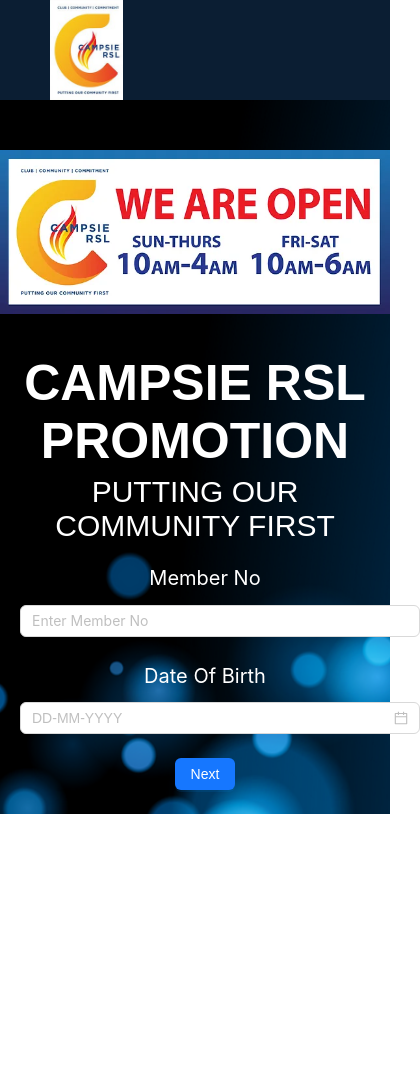
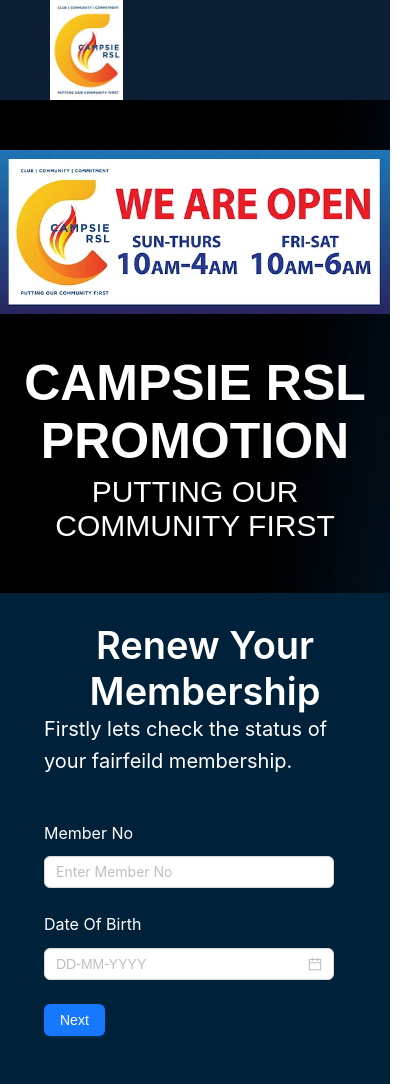
Before and after one commit to 1234malik009/compsierslromotion, a React (Create React App) app: page / in a window 390 px wide. Shown: the whole page, 420 px wide, since content can reach past the window. Before the commit the page ends 844 px from the top, so only its background shows below. Built offline with nearby package versions, Linux system fonts and the light colour scheme.

Commit message:
complted

```diff
--- a/src/App.css
+++ b/src/App.css
@@ -35,12 +35,24 @@ p{
   }
 
 }
-@media screen and (max-width: "768px") {
+@media screen and (max-width: 588px) {
   .warning-massege{
-    font-size: 15px !important;
+  font-size: 12px !important;
   }
-
+  .text-center{
+    width: 113% !important;
+    margin-left: -17px !important;
+  }
+  .member-search-title{
+  text-align: center !important;
+  }
+  .member-Search{
+    width: 100% !important;
+  }
 }
+/* .warning-massege{
+  font-size: 16px !important;
+} */
 
 /* Hide "Powered by" text */
 #google-translate-widget span a {
@@ -78,6 +90,10 @@ p{
 }
 .text-green {
   color: green !important;
+  text-align: start;
+}
+.text-white{
+  text-align: start;
 }
 /* .text-center {
   text-align: center !important;
@@ -85,3 +101,9 @@ p{
 .ant-row{
   margin-top: 10px !important;
 }
+.member-search-div{
+  width: 100%;
+  display: flex;
+  justify-content: center;
+  margin-top: 50px;
+}
--- a/src/components/MemberDetail.js
+++ b/src/components/MemberDetail.js
@@ -9,8 +9,7 @@ const MemberDetail = ({memberData}) => {
 <Card bordered= {false} style={{width:'70%'}}>
 
       <Typography.Title style={{textAlign:'start', marginTop:'0px'}}>Profile</Typography.Title>
-
-      <Typography.Text style={{textAlign:'start', display:'block', fontSize:'20px', marginTop:'-25px'}}>When you renew you will continue to recieve access to Fairfield RSL benefits</Typography.Text>
+     <Typography.Text style={{textAlign:'start', display:'block', fontSize:'20px', marginTop:'-25px'}}>When you renew you will continue to recieve access to Fairfield RSL benefits</Typography.Text>
       <Card
         style={{ color:'white', background: "#e10000e8", height:'30px', display:'flex',
         justifyContent:'center', width:'100%', alignItems:'center',  marginTop:'40px'}}
@@ -18,7 +17,7 @@ const MemberDetail = ({memberData}) => {
         bordered={false}
 
       >
-        <Typography.Text
+        <Typography.Text className='warning-massege'
          style={{fontSize:'16px'}}
          ><CloseOutlined />   Your Fairfienld RSL membership is expired</Typography.Text>
       </Card>
@@ -27,7 +26,7 @@ const MemberDetail = ({memberData}) => {
         <Col xs={24} md={12}>
           <Row>
             <Col xs={12}  >
-              <Typography.Title level={4}>Name:</Typography.Title>
+              <Typography.Title level={4} className= 'text-white'>Name:</Typography.Title>
             </Col>
             <Col xs={12}>
               <Typography.Title level={5} className="text-green">
@@ -39,7 +38,7 @@ const MemberDetail = ({memberData}) => {
         <Col xs={24} md={12}>
           <Row>
             <Col xs={12}>
-              <Typography.Title level={4}>Email:</Typography.Title>
+              <Typography.Title level={4} className= 'text-white'>Email:</Typography.Title>
             </Col>
             <Col xs={12}>
               <Typography.Title level={5} className='text-green'>{memberData.email}</Typography.Title>
@@ -49,7 +48,7 @@ const MemberDetail = ({memberData}) => {
         <Col xs={24} md={12}>
           <Row>
             <Col xs={12}>
-              <Typography.Title level={4}>Phone No:</Typography.Title>
+              <Typography.Title level={4} className= 'text-white'>Phone No:</Typography.Title>
             </Col>
             <Col xs={12}>
               <Typography.Title level={5} className='text-green'>{memberData.phoneNo}</Typography.Title>
@@ -59,7 +58,7 @@ const MemberDetail = ({memberData}) => {
         <Col xs={24} md={12}>
           <Row>
             <Col xs={12}>
-              <Typography.Title level={4}>Date of Birth:</Typography.Title>
+              <Typography.Title level={4} className= 'text-white'>Date of Birth:</Typography.Title>
             </Col>
             <Col xs={12}>
               <Typography.Title level={5} className='text-green'>{memberData.dob}</Typography.Title>
@@ -69,7 +68,7 @@ const MemberDetail = ({memberData}) => {
         <Col xs={24} md={12}>
           <Row>
             <Col xs={12}>
-              <Typography.Title level={4}>Member No:</Typography.Title>
+              <Typography.Title level={4} className='text-white'>Member No:</Typography.Title>
             </Col>
             <Col xs={12}>
               <Typography.Title level={5} className='text-green'>{memberData.memberNo}</Typography.Title>
@@ -79,7 +78,7 @@ const MemberDetail = ({memberData}) => {
         <Col xs={24} md={12}>
           <Row>
             <Col xs={12}>
-              <Typography.Title level={4}>Updated Date:</Typography.Title>
+              <Typography.Title level={4} className= 'text-white'>Updated Date:</Typography.Title>
             </Col>
             <Col xs={12}>
               <Typography.Title level={5} className='text-green'>{memberData.updated_at}</Typography.Title>
@@ -89,7 +88,7 @@ const MemberDetail = ({memberData}) => {
         <Col xs={24} md={12}>
           <Row>
             <Col xs={12}>
-              <Typography.Title level={4}>Createtion Date:</Typography.Title>
+              <Typography.Title level={4} className= 'text-white'>Createtion Date:</Typography.Title>
             </Col>
             <Col xs={12}>
               <Typography.Title level={5} className='text-green'>{memberData.createtion_date}</Typography.Title>
@@ -99,7 +98,7 @@ const MemberDetail = ({memberData}) => {
         <Col xs={24} md={12}>
           <Row>
             <Col xs={12}>
-              <Typography.Title level={4}>Status:</Typography.Title>
+              <Typography.Title level={4} className= 'text-white'>Status:</Typography.Title>
             </Col>
             <Col xs={12}>
               <Typography.Title level={5} className='text-green'>{memberData.status}</Typography.Title>
@@ -107,7 +106,7 @@ const MemberDetail = ({memberData}) => {
           </Row>
         </Col>
       </Row>
-      <div className='button-container' style={{textAlign:'end'}}>
+      <div className='button-container' style={{textAlign:'end', marginTop:'25px'}}>
      <Button style={{margin:"2px"}}  type="primary" htmlType="submit">
      Not Me?
      </Button>
--- a/src/components/SearchMember.js
+++ b/src/components/SearchMember.js
@@ -1,5 +1,5 @@
 import React from 'react';
-import { DatePicker, Button, Form, InputNumber, Typography } from 'antd';
+import { DatePicker, Button, Form, InputNumber, Typography, Card } from 'antd';
 
 const SearchMember = ({setMemberFetched,setMemberData}) => {
 
@@ -14,8 +14,12 @@ const SearchMember = ({setMemberFetched,setMemberData}) => {
   };
 
   return (
+    <div className='member-search-div'>
+    <Card className='member-Search' style={{width:'65%', textAlign:'start', border:'none'}} >
     <Form  onFinish={handleSubmit} style={{marginTop: '20px'}}>
-    <Typography.Text style={{color:"white", fontSize:"20px"}}>Member No</Typography.Text>
+    <Typography.Title className='member-search-title' style={{marginTop:'-15px', marginBottom:'0px'}}>Renew Your Membership</Typography.Title>
+    <Typography.Text style={{fontSize:'20px'}}>Firstly lets check the status of your fairfeild membership.</Typography.Text>
+    <br /><br /><br /><Typography.Text style={{color:"white", fontSize:"16px"}}>Member No</Typography.Text>
       <Form.Item
           name="memberNo"
           rules={[
@@ -26,11 +30,11 @@ const SearchMember = ({setMemberFetched,setMemberData}) => {
           ]}
         >
           <InputNumber
-            style={{ width: '400px' }}
+            style={{ width: '90%' }}
             placeholder="Enter Member No"
           />
         </Form.Item>
-        <Typography.Text style={{color:"white", fontSize:"20px"}}>Date Of Birth</Typography.Text>
+        <Typography.Text style={{color:"white", fontSize:"16px"}}>Date Of Birth</Typography.Text>
         <Form.Item
           name="dob"
           rules={[
@@ -41,7 +45,7 @@ const SearchMember = ({setMemberFetched,setMemberData}) => {
           ]}
         >
           <DatePicker
-            style={{ width: '400px' }}
+            style={{ width: '90%' }}
             placeholder="DD-MM-YYYY"
             format="DD-MM-YYYY"
           />
@@ -52,6 +56,8 @@ const SearchMember = ({setMemberFetched,setMemberData}) => {
           </Button>
         </Form.Item>
     </Form>
+    </Card>
+    </div>
   );
 };
 
```
